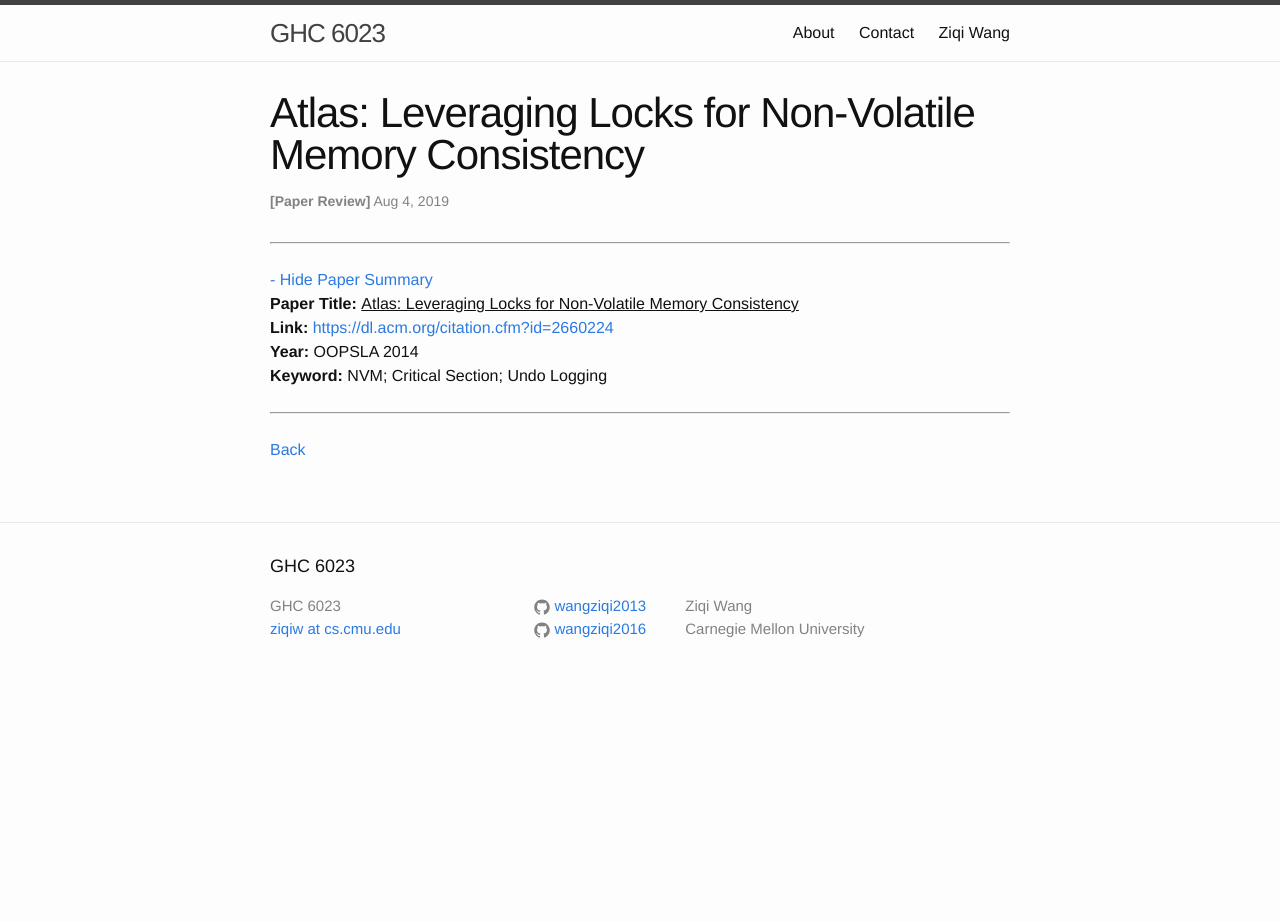
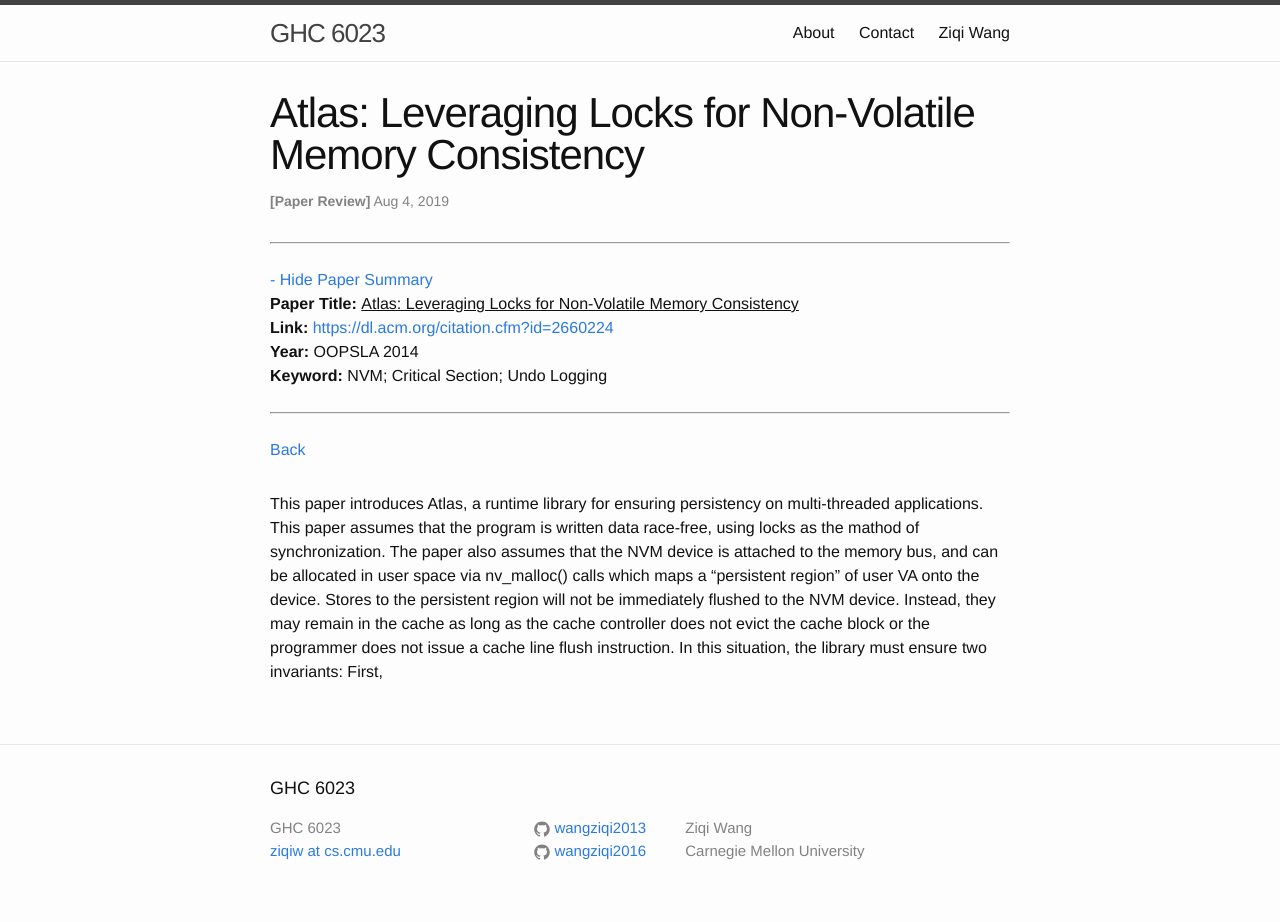
Before and after one commit to wangziqi2013/wangziqi2013.github.io, a Jekyll site: the page built from _posts/2019-08-04-atlas.markdown, in a window 1280 px wide. Built offline with Jekyll 4.4.1, drawn with Linux system fonts in a browser that asks for light colours; before the commit the page ends 900 px from its top, so only the background shows below that.

Commit message:
Adding assumption

```diff
--- a/_posts/2019-08-04-atlas.markdown
+++ b/_posts/2019-08-04-atlas.markdown
@@ -12,3 +12,11 @@ htm_cd:
 htm_cr:
 version_mgmt:
 ---
+
+This paper introduces Atlas, a runtime library for ensuring persistency on multi-threaded applications. This paper assumes
+that the program is written data race-free, using locks as the mathod of synchronization. The paper also assumes
+that the NVM device is attached to the memory bus, and can be allocated in user space via nv_malloc() calls which
+maps a "persistent region" of user VA onto the device. Stores to the persistent region will not be immediately flushed to
+the NVM device. Instead, they may remain in the cache as long as the cache controller does not evict the cache block
+or the programmer does not issue a cache line flush instruction. In this situation, the library must ensure two invariants:
+First,
```
